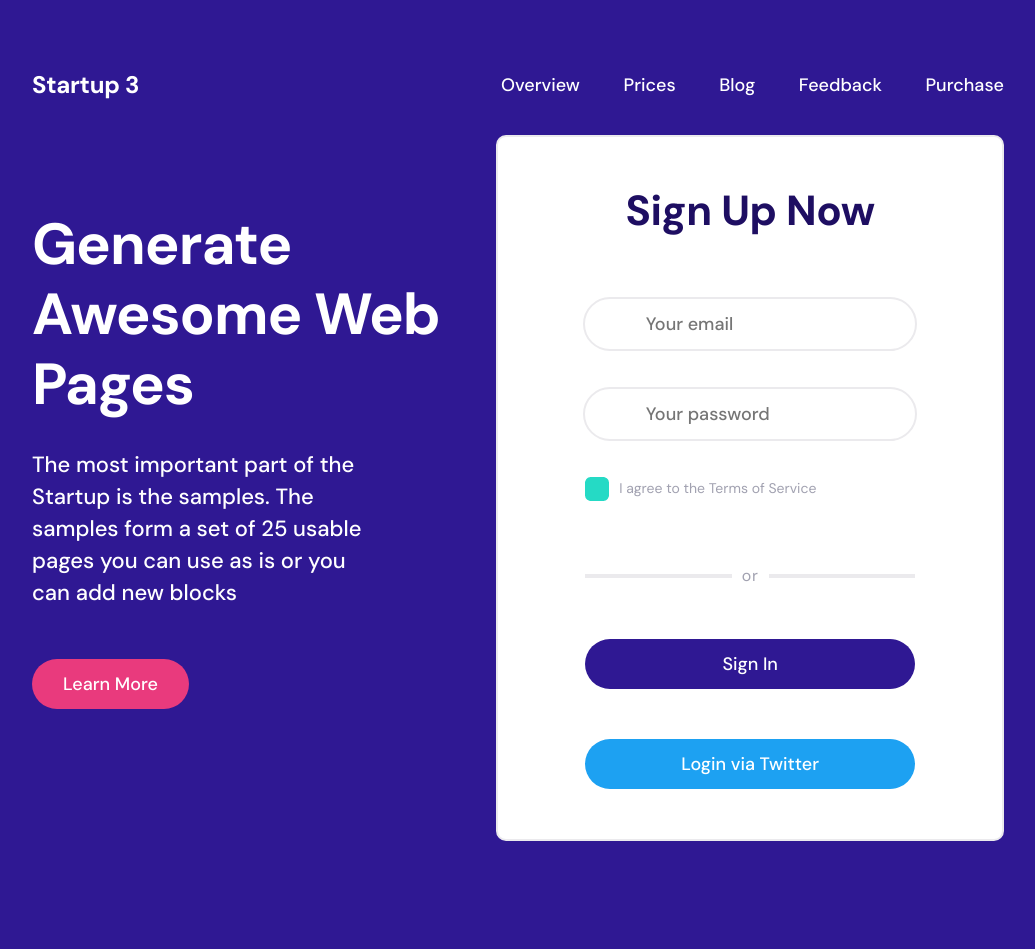
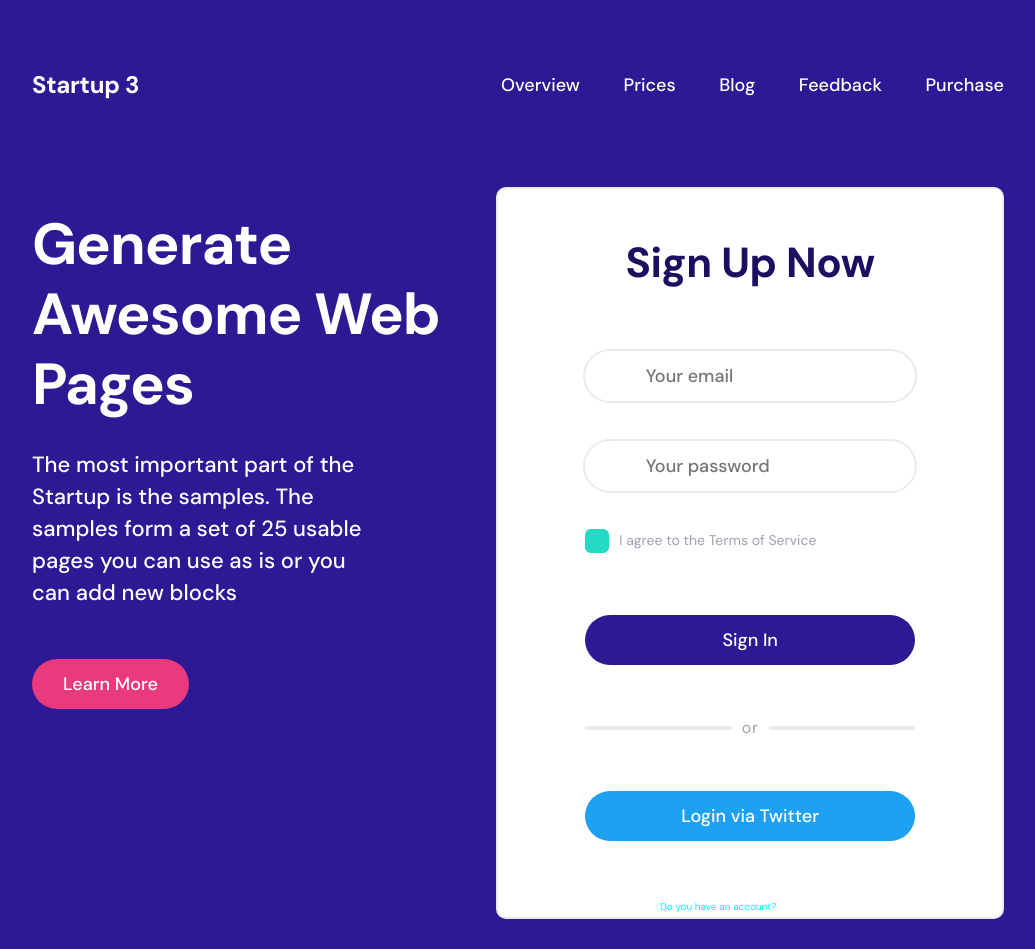
Before and after one commit to AgnieszkaDra/react-landing-signup, a React (Vite) app in the folder frontend/: page / in a window 1280 px wide. Shown: the whole page, without its empty margins (122-1157 px from the left). Before the commit the page ends 871 px from the top, so only its background shows below. Built offline with nearby package versions, Linux system fonts and the light colour scheme.

Commit message:
add some styling to form

```diff
--- a/frontend/src/components/LoginForm.tsx
+++ b/frontend/src/components/LoginForm.tsx
@@ -3,7 +3,7 @@ import { ToastContainer, toast } from 'react-toastify';
 import { motion } from 'framer-motion';
 import { createFieldComponent } from '../ui/elements/createFieldComponent';
 import { email, password } from '../ui/formFields';
-import { Checkbox, Button, DividerWithText } from '../ui'
+import { Checkbox, Button, DividerWithText, NavigationLink } from '../ui'
 import { useAuth } from '../context/AuthContext';
 import Title from '../typography/Title';
 import { useNavigate } from 'react-router-dom';
@@ -142,9 +142,6 @@ const LoginForm = ({ className = '' }: { className?: string }) => {
           label="I agree to the Terms of Service"
         />
       </motion.div>
-
-      <DividerWithText />
-
       <Button
         text={isSubmitting ? 'Signing Up...' : 'Sign In'}
         backgroundColor="bg-dark"
@@ -152,12 +149,20 @@ const LoginForm = ({ className = '' }: { className?: string }) => {
         disabled={isSubmitting}
       />
       <ToastContainer />
-
+      <DividerWithText />
       <Button
         text="Login via Twitter"
         backgroundColor="twitter"
         className="form__button"
       />
+      <p className="form__footer">
+        Do you have an account?
+        <NavigationLink
+                        to={'#'}
+                        value="Sign Up"
+                        className={'form__link'}
+                      />
+      </p>
     </motion.form>
   );
 };
--- a/frontend/src/styles/form.scss
+++ b/frontend/src/styles/form.scss
@@ -5,16 +5,16 @@
 // ===========================
 .form {
 
-  margin-top: 18,7rem;
+
   margin: 3rem auto;
   border: 2px solid $grey;
   border-radius: 10px;
   background-color: $white;
+ //eight: 67.41vh;
 
-  @include respond(tablet) {
-    width: 80%;
-    margin: auto;
-  }
+  @include respond(md, lg, xl) {
+    margin-top: 8.2rem;
+ }
 
   &__title {
     color: $heading;
@@ -34,6 +34,10 @@
   &__field {
     padding: 1.2rem 0;
     @include flexAbsoluteCenter();
+  }
+
+  &__footer {
+    color: aqua;
   }
 }
 
```
